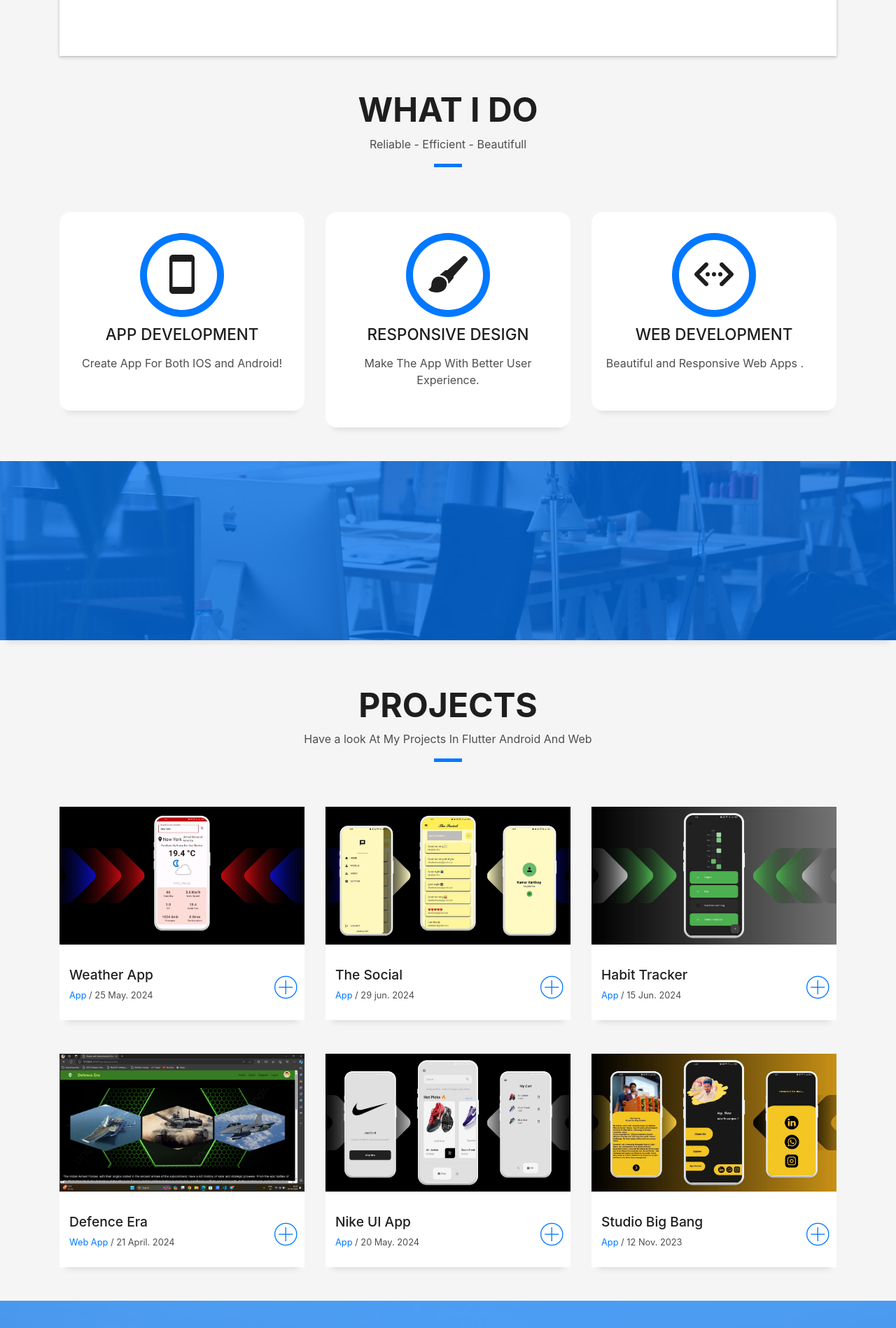
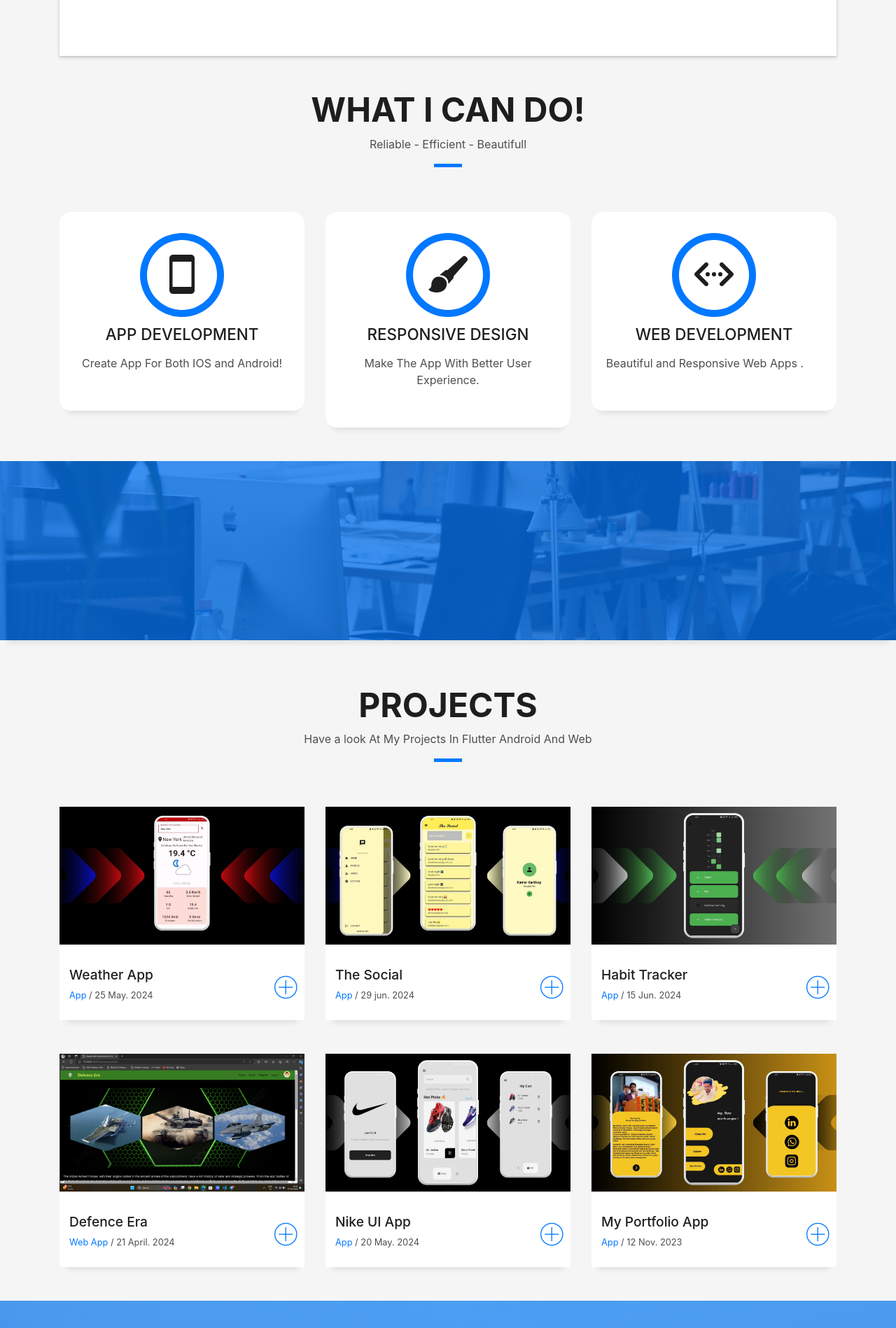
Before and after one commit to KumarkartikayShankar/kumar, a plain HTML site: page index.html in a window 1280 px wide. Shown: the part 1735-3633 px from the top of the page at 70% size. Drawn offline with Linux system fonts and the light colour scheme; files whose address does not match are found by name.

Commit message:
Update index.html

```diff
--- a/index.html
+++ b/index.html
@@ -191,7 +191,7 @@
         <div class="col-sm-12">
           <div class="title-box text-center">
             <h3 class="title-a">
-              What I Do
+              What I Can Do!
             </h3>
             <p class="subtitle-a">
               Reliable - Efficient - Beautifull
@@ -446,7 +446,7 @@
               <div class="work-content">
                 <div class="row">
                   <div class="col-sm-8">
-                    <h2 class="w-title">Studio Big Bang</h2>
+                    <h2 class="w-title">My Portfolio App</h2>
                     <div class="w-more">
                       <span class="w-ctegory">App</span> / <span class="w-date">12 Nov. 2023</span>
                     </div>
```
